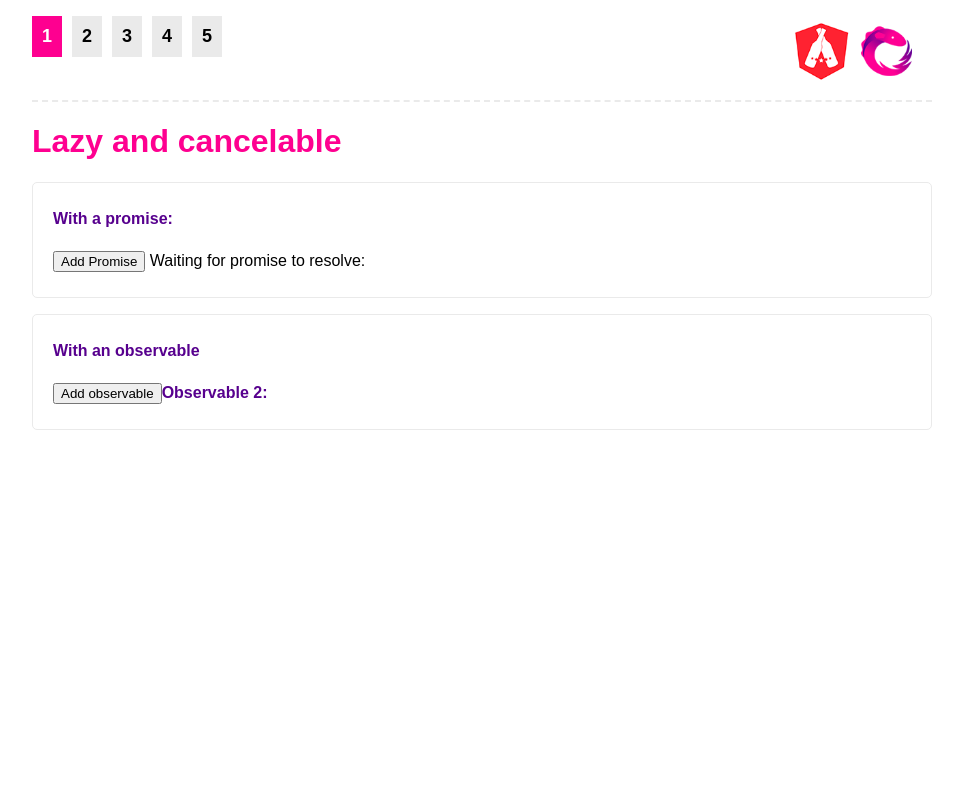
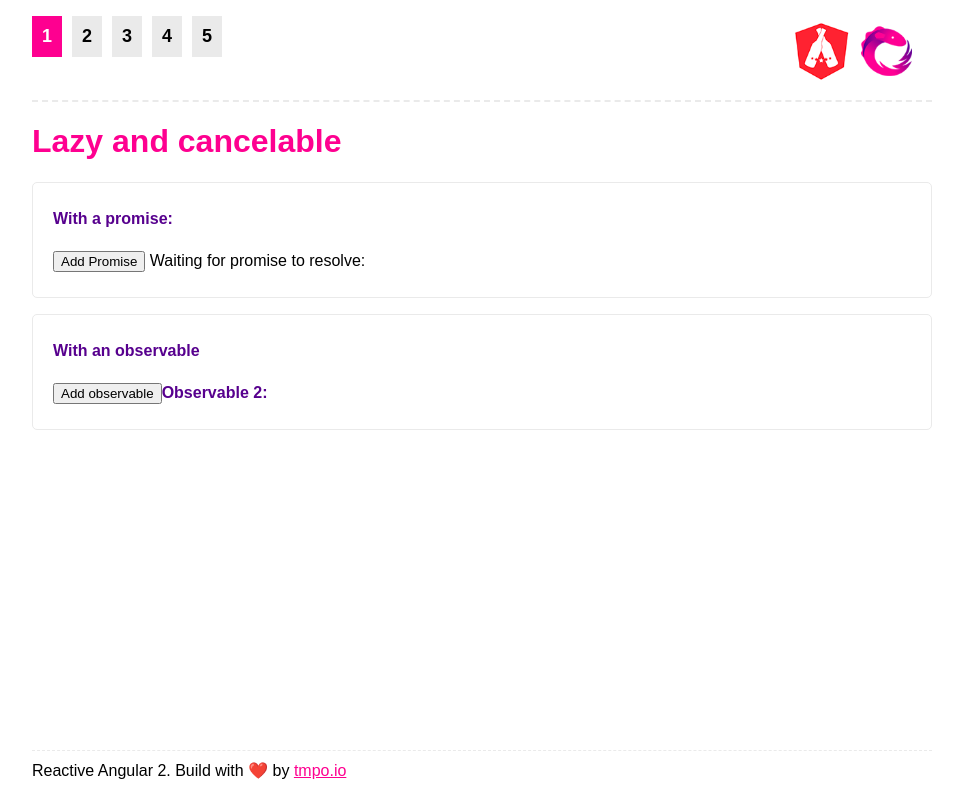
Before and after one commit to alexjoverm/reactive-demo, an Angular app: page / in a window 1280 px wide. Shown: the whole page, without its empty margins (158-1121 px from the left). Built offline with nearby package versions, Linux system fonts and the light colour scheme.

Commit message:
estils al footer

```diff
--- a/src/app/app.component.html
+++ b/src/app/app.component.html
@@ -19,3 +19,10 @@
 </nav>
 
 <router-outlet></router-outlet>
+
+
+
+<footer>
+  Reactive Angular 2. Build with <span>❤️</span> by
+    <a href="https://tmpo.io">tmpo.io</a>
+</footer>
--- a/src/app/demo4/demo4.component.html
+++ b/src/app/demo4/demo4.component.html
@@ -1,4 +1,4 @@
-<h1>Formularios Observables</h1>
+<h1>Observable Forms</h1>
 <p class="item">
 
   <span
--- a/src/styles.css
+++ b/src/styles.css
@@ -1,9 +1,18 @@
 /* You can add global styles to this file, and also import other style files */
 
+html {
+  height: 100vh;
+  background-color: #fff;
+}
+
 body {
+  background-color: #fff;
+  padding: 0px;
   font-family: Arial, Helvetica, sans-serif;
   max-width: 900px;
   margin: 0 auto;
+  position: relative;
+  min-height: 100vh;
 }
 
 nav {
@@ -87,3 +96,16 @@ span.result {
 .item input {
   margin-bottom: 30px;
 }
+
+
+footer {
+  width: 100%;
+  padding-top: 10px;
+  border-top: 1px dashed #eaeaea;
+  position: absolute;
+  bottom: 20px;
+}
+
+footer span, footer a {
+  color: #fe0090;
+}
```
